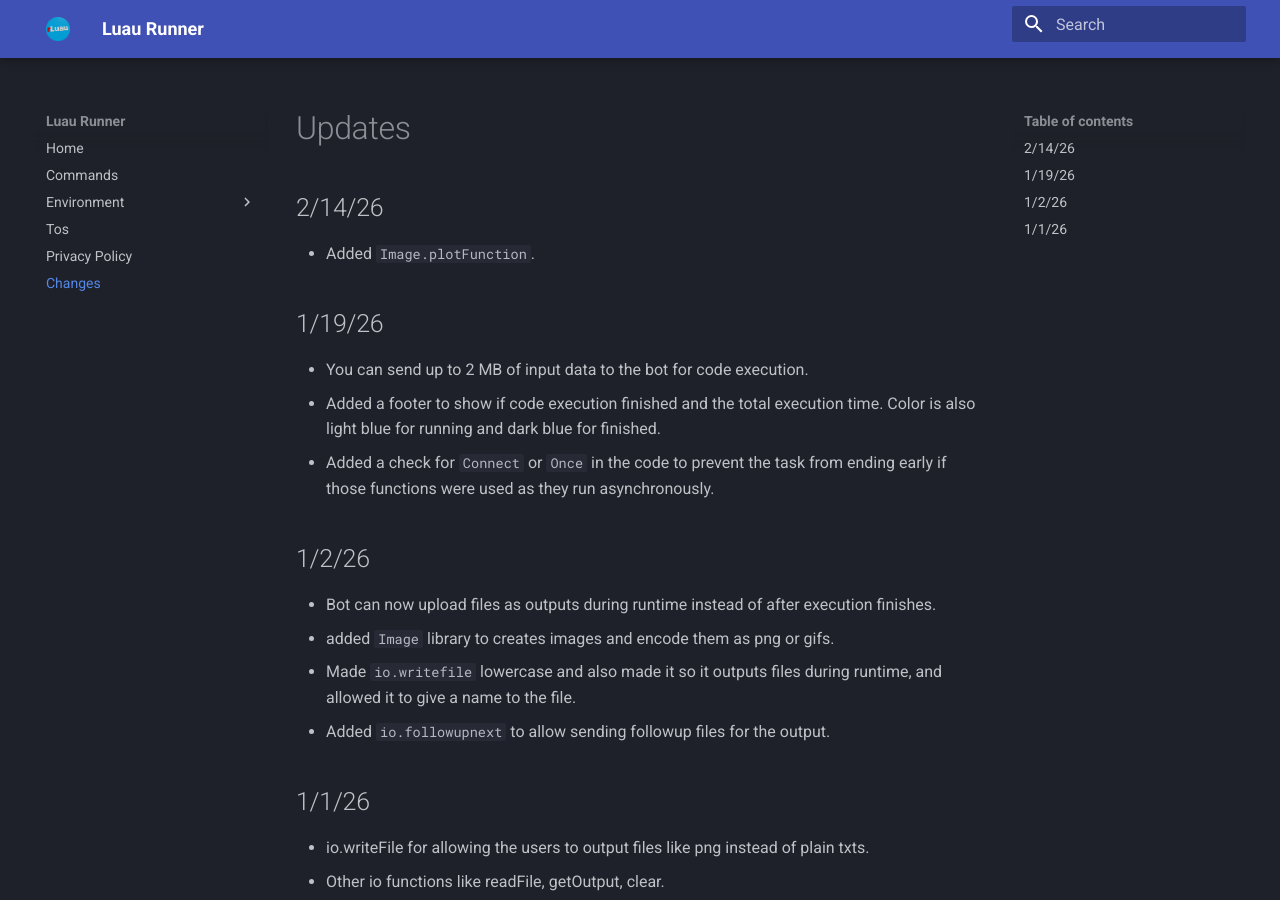
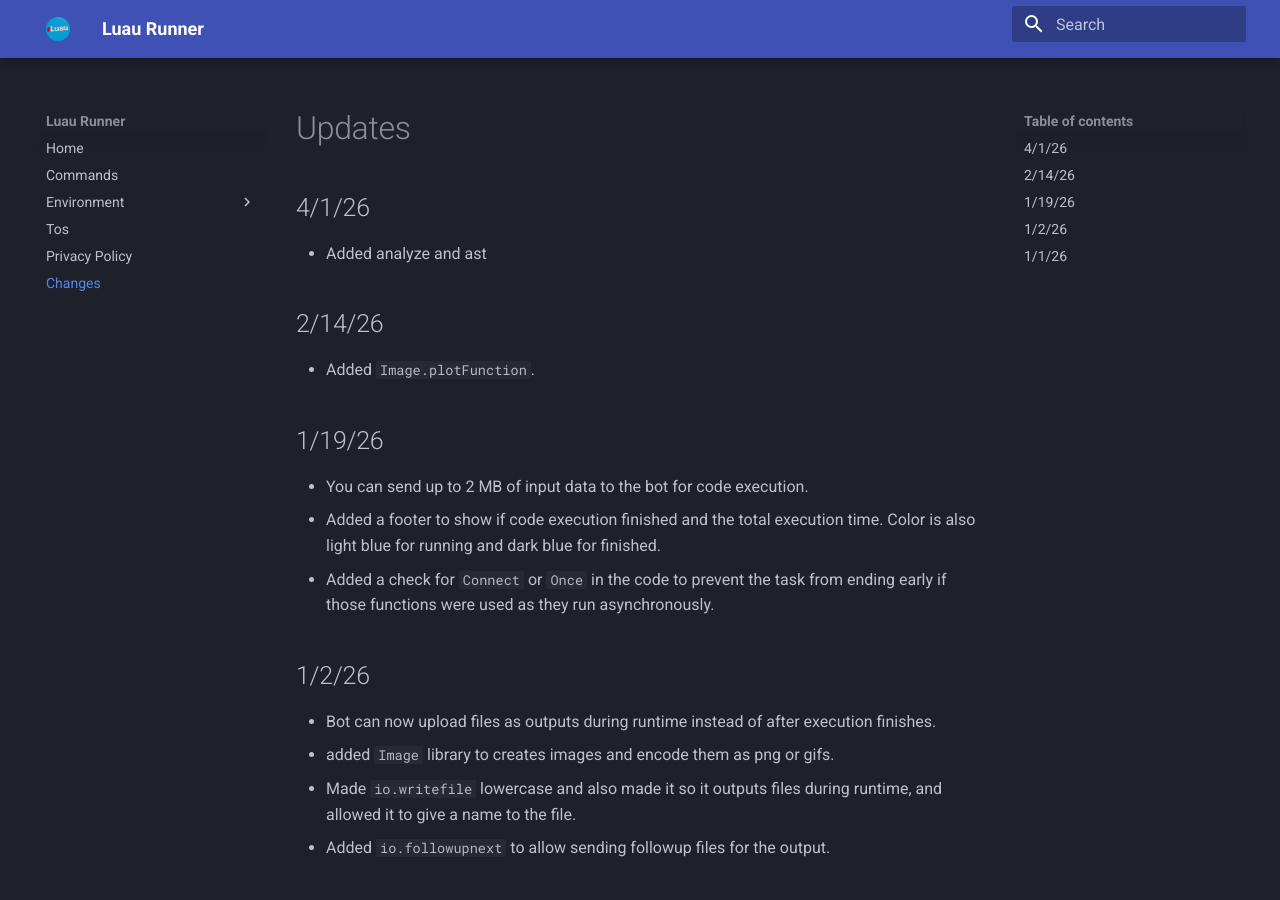
Before and after one commit to haotian2006/LuauBotSite, an MkDocs documentation site: the page built from docs/Changes.md, in a window 1280 px wide and 900 px high. Built offline with MkDocs 1.6.1 and Material for MkDocs 9.7.7, drawn with Linux system fonts in a browser that asks for light colours.

Commit message:
Document changes for version 4/1/26

```diff
--- a/docs/Changes.md
+++ b/docs/Changes.md
@@ -1,4 +1,8 @@
 # Updates
+
+## 4/1/26
+
+- Added analyze and ast
 
 ## 2/14/26
 
```
